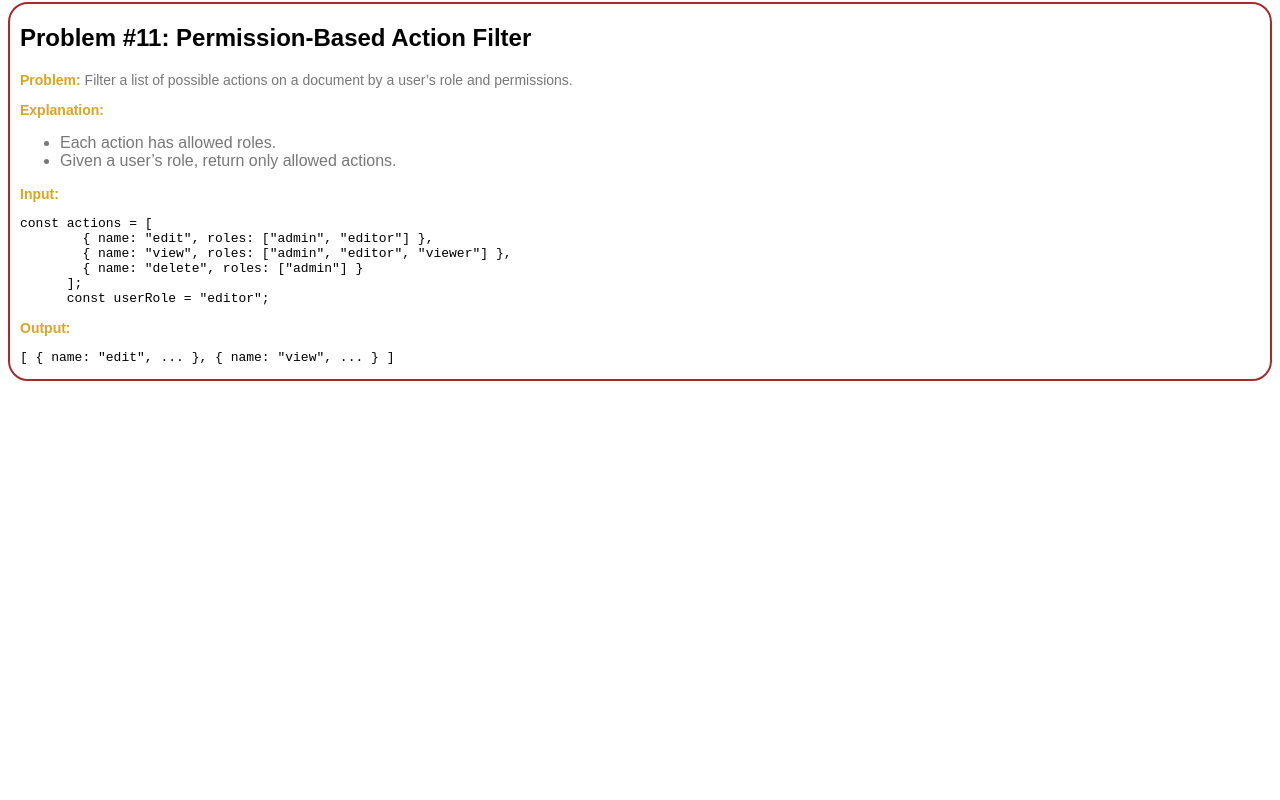
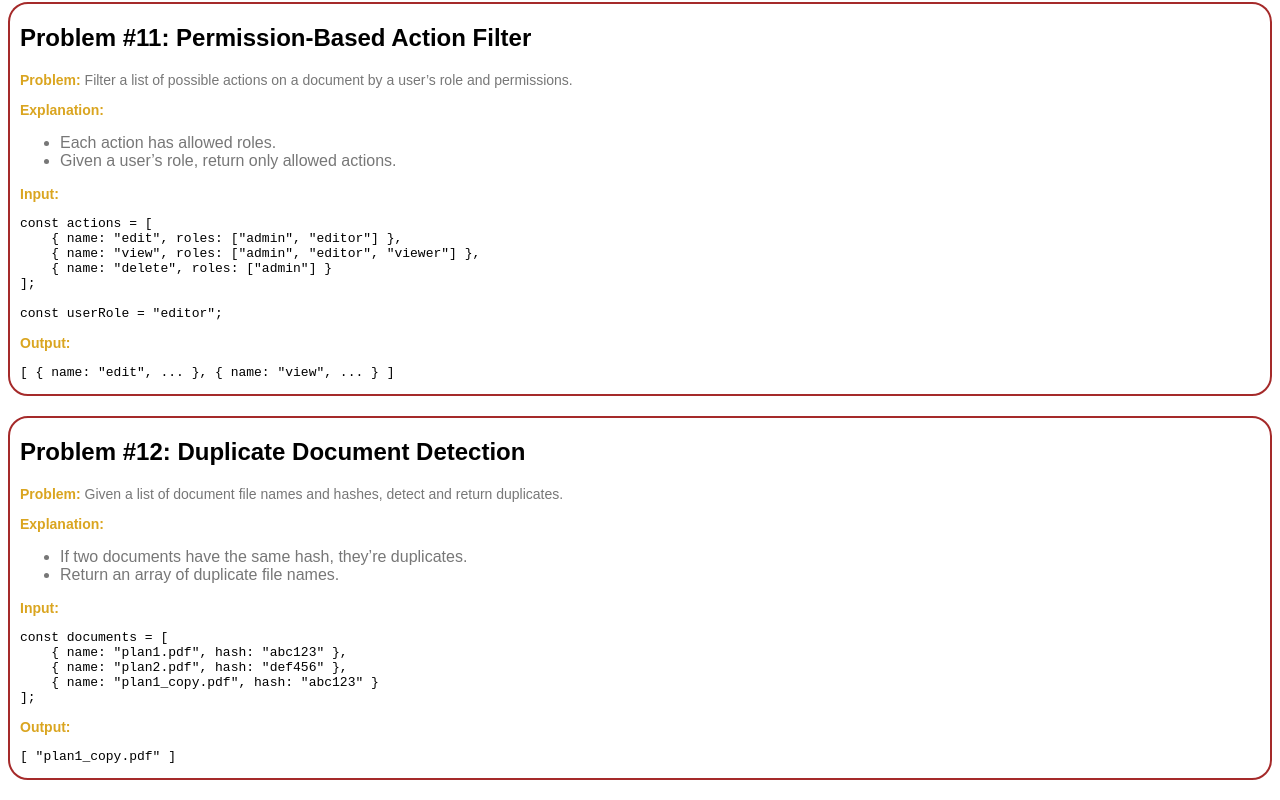
Before and after one commit to Mohamed-Elhawary/procore-coding-interview-problem-solving, a website built with Parcel: page src/index.html in a window 1280 px wide. Shown: the part 4056-4856 px from the top of the page. Before the commit the page ends 4457 px from the top, so only its background shows below. Built offline with nearby package versions, Linux system fonts and the light colour scheme.

Commit message:
Add Problem #12

```diff
--- a/src/index.html
+++ b/src/index.html
@@ -333,11 +333,40 @@ const newTasks = [
     { name: "view", roles: ["admin", "editor", "viewer"] },
     { name: "delete", roles: ["admin"] }
 ];
+
 const userRole = "editor";</code></pre>
         </p>
         <p>
           <b>Output:</b>
           <pre><code class="language-javascript">[ { name: "edit", ... }, { name: "view", ... } ]</code></pre>
+        </p>
+      </section>
+
+      <!-- Problem 12 -->
+      <section id="problem_12" class="problem">
+        <h2>Problem #12: Duplicate Document Detection</h2>
+        <p>
+          <b>Problem:</b>
+          Given a list of document file names and hashes, detect and return duplicates.
+        </p>
+        <p>
+          <b>Explanation:</b>
+          <ul>
+            <li>If two documents have the same hash, they’re duplicates.</li>
+            <li>Return an array of duplicate file names.</li>
+          </ul>
+        </p>
+        <p>
+          <b>Input:</b>
+          <pre><code class="language-javascript">const documents = [
+    { name: "plan1.pdf", hash: "abc123" },
+    { name: "plan2.pdf", hash: "def456" },
+    { name: "plan1_copy.pdf", hash: "abc123" }
+];</code></pre>
+        </p>
+        <p>
+          <b>Output:</b>
+          <pre><code class="language-javascript">[ "plan1_copy.pdf" ]</code></pre>
         </p>
       </section>
     </div>
@@ -353,5 +382,6 @@ const newTasks = [
     <script src="./solutions/problem-9.js"></script>
     <script src="./solutions/problem-10.js"></script>
     <script src="./solutions/problem-11.js"></script>
+    <script src="./solutions/problem-12.js"></script>
   </body>
 </html>
--- /dev/null
+++ b/src/solutions/problem-12.js
@@ -0,0 +1,25 @@
+// Problem #12 Solution: Duplicate Document Detection
+
+function findDuplicateDocuments(documents) {
+  const map = {};
+
+  const duplicates = [];
+
+  for (const document of documents) {
+    if (map[document.hash]) {
+      duplicates.push(document.name);
+    } else {
+      map[document.hash] = document.name;
+    }
+  }
+
+  return duplicates;
+}
+
+const documents = [
+  { name: "plan1.pdf", hash: "abc123" },
+  { name: "plan2.pdf", hash: "def456" },
+  { name: "plan1_copy.pdf", hash: "abc123" },
+];
+
+console.log("Problem #12 Output:", findDuplicateDocuments(documents)); // [ "plan1_copy.pdf" ]
```
Also changed, not shown: src/problems/problem-12.md (added, +26 -0 lines). Lines whose indentation alone changed are shown as unchanged.
